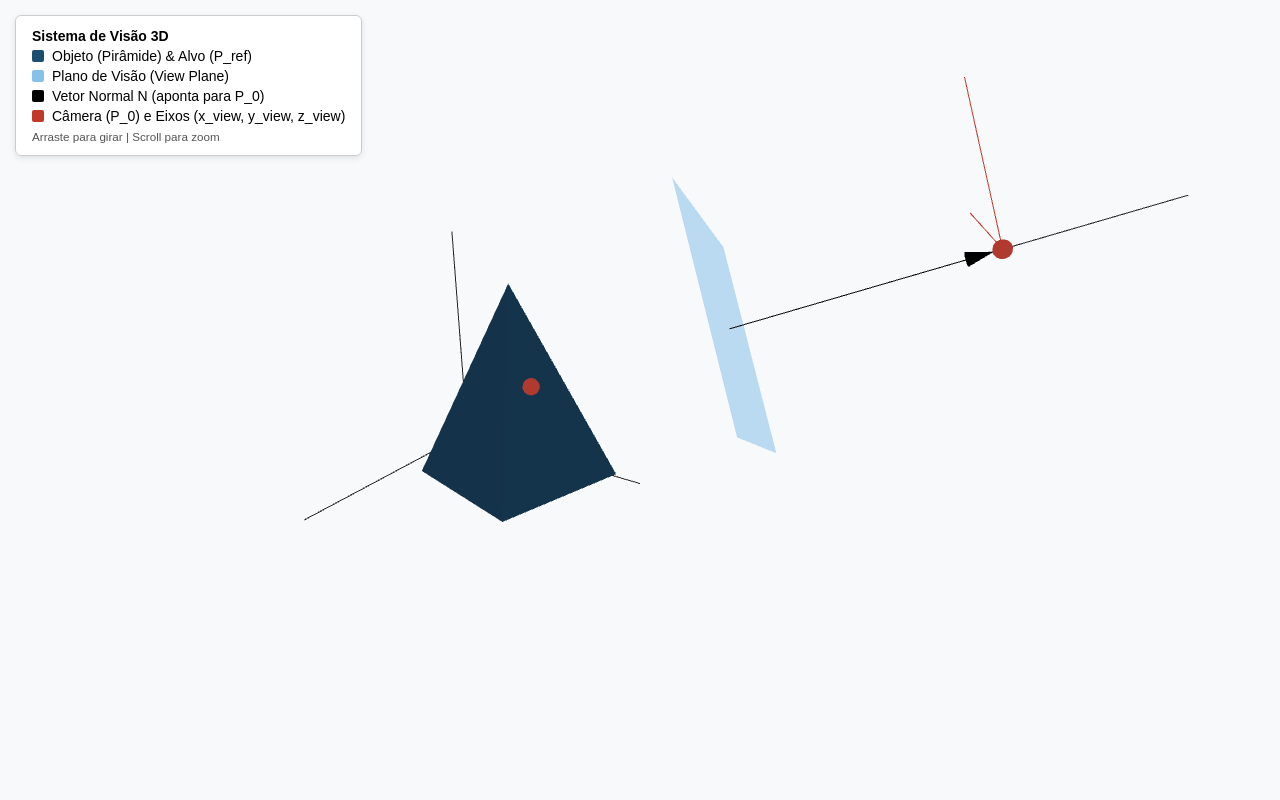
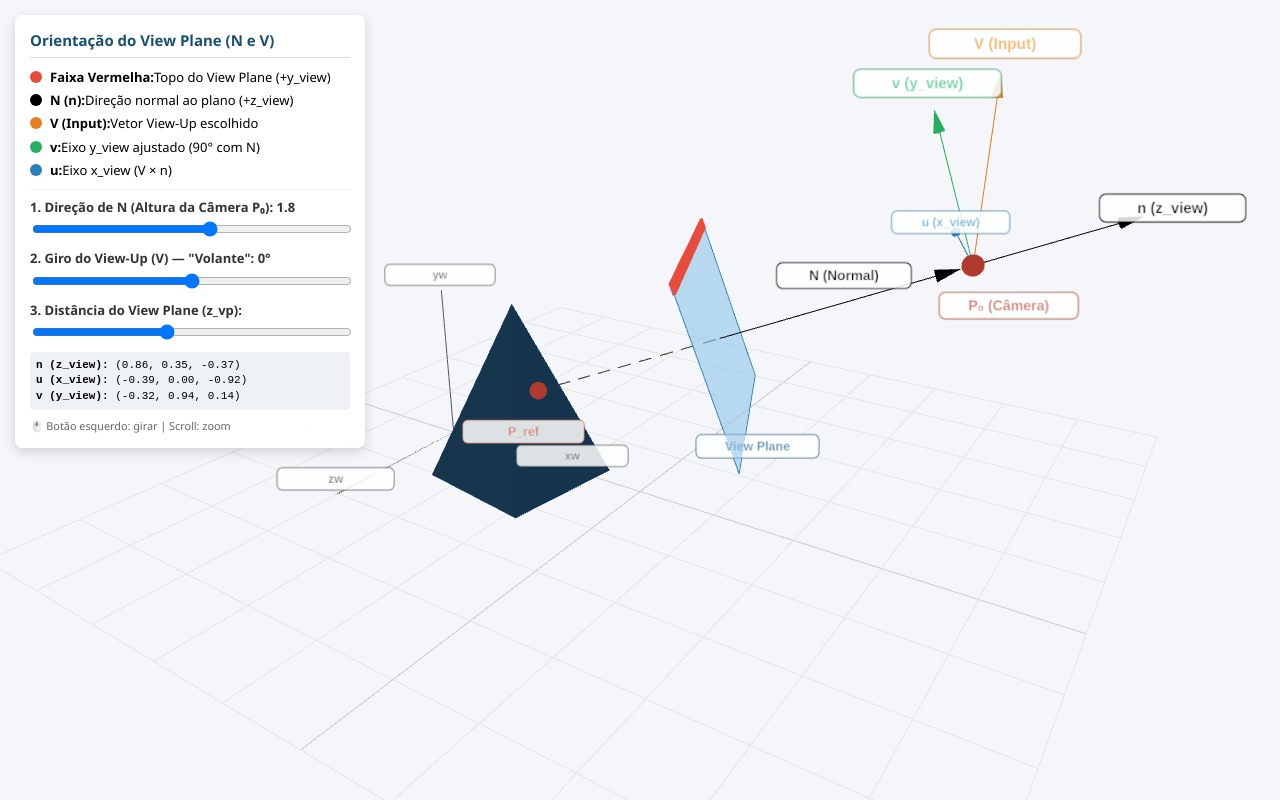
Before and after one commit to MarcosUeda42/Computacao-Grafica, a plain HTML site: page 3d.html in a window 1280 px wide. Drawn offline with nearby package versions, Linux system fonts and the light colour scheme; animation ran at ten frames a second.

Commit message:
Change: visão do plano 3d

```diff
--- a/3d.html
+++ b/3d.html
@@ -2,30 +2,48 @@
 <html lang="pt-BR">
 <head>
   <meta charset="UTF-8">
-  <title>Visualização 3D - Viewing Pipeline</title>
+  <title>Viewing 3D - View Plane orientado por N e V</title>
   <style>
-    body { margin: 0; overflow: hidden; background-color: #ffffff; font-family: sans-serif; }
-    #legenda {
-      position: absolute; top: 15px; left: 15px;
-      background: rgba(255, 255, 255, 0.9); padding: 12px 16px;
-      border: 1px solid #ccc; border-radius: 6px; font-size: 14px;
-      box-shadow: 0 2px 6px rgba(0,0,0,0.1);
+    body { margin: 0; overflow: hidden; background-color: #f4f6f9; font-family: 'Segoe UI', sans-serif; }
+    #painel {
+      position: absolute; top: 15px; left: 15px; width: 320px;
+      background: rgba(255, 255, 255, 0.95); padding: 15px;
+      border-radius: 8px; box-shadow: 0 4px 12px rgba(0,0,0,0.15);
+      font-size: 13px; line-height: 1.4;
     }
-    .item { margin: 4px 0; display: flex; align-items: center; }
-    .cor { width: 12px; height: 12px; display: inline-block; margin-right: 8px; border-radius: 2px; }
+    h3 { margin: 0 0 10px 0; font-size: 15px; color: #1b4f72; border-bottom: 1px solid #ddd; padding-bottom: 6px; }
+    .legenda-item { display: flex; align-items: center; margin-bottom: 5px; }
+    .dot { width: 12px; height: 12px; border-radius: 50%; margin-right: 8px; flex-shrink: 0; }
+    .controle { margin-top: 10px; padding-top: 8px; border-top: 1px solid #eee; }
+    label { display: block; font-weight: bold; margin-bottom: 3px; color: #333; }
+    input[type="range"] { width: 100%; }
+    .valores { font-family: monospace; background: #eef2f5; padding: 6px; border-radius: 4px; margin-top: 8px; font-size: 11px; }
   </style>
 </head>
 <body>
-  <div id="legenda">
-    <strong>Sistema de Visão 3D</strong>
-    <div class="item"><span class="cor" style="background:#1b4f72;"></span> Objeto (Pirâmide) &amp; Alvo (P_ref)</div>
-    <div class="item"><span class="cor" style="background:#85c1e9;"></span> Plano de Visão (View Plane)</div>
-    <div class="item"><span class="cor" style="background:#000000;"></span> Vetor Normal N (aponta para P_0)</div>
-    <div class="item"><span class="cor" style="background:#c0392b;"></span> Câmera (P_0) e Eixos (x_view, y_view, z_view)</div>
-    <small style="color:#555; display:block; margin-top:6px;">Arraste para girar | Scroll para zoom</small>
+  <div id="painel">
+    <h3>Orientação do View Plane (N e V)</h3>
+    <div class="legenda-item"><span class="dot" style="background:#e74c3c;"></span> <strong>Faixa Vermelha:</strong> Topo do View Plane (+y_view)</div>
+    <div class="legenda-item"><span class="dot" style="background:#000000;"></span> <strong>N (n):</strong> Direção normal ao plano (+z_view)</div>
+    <div class="legenda-item"><span class="dot" style="background:#e67e22;"></span> <strong>V (Input):</strong> Vetor View-Up escolhido</div>
+    <div class="legenda-item"><span class="dot" style="background:#27ae60;"></span> <strong>v:</strong> Eixo y_view ajustado (90° com N)</div>
+    <div class="legenda-item"><span class="dot" style="background:#2980b9;"></span> <strong>u:</strong> Eixo x_view (V × n)</div>
+
+    <div class="controle">
+      <label>1. Direção de N (Altura da Câmera P₀): <span id="val-n">1.8</span></label>
+      <input type="range" id="slider-n" min="-1.0" max="4.0" step="0.1" value="1.8">
+
+      <label style="margin-top:8px;">2. Giro do View-Up (V) — "Volante": <span id="val-v">0°</span></label>
+      <input type="range" id="slider-v" min="-180" max="180" value="0">
+
+      <label style="margin-top:8px;">3. Distância do View Plane (z_vp):</label>
+      <input type="range" id="slider-vp" min="0.2" max="0.8" step="0.05" value="0.45">
+    </div>
+
+    <div class="valores" id="vetores-txt"></div>
+    <small style="color:#666; display:block; margin-top:8px;">🖱️ Botão esquerdo: girar | Scroll: zoom</small>
   </div>
 
-  <!-- Importando Three.js e OrbitControls via CDN -->
   <script type="importmap">
     {
       "imports": {
@@ -39,12 +57,11 @@
     import * as THREE from 'three';
     import { OrbitControls } from 'three/addons/controls/OrbitControls.js';
 
-    // 1. Cena, Câmera do Observador e Renderizador
     const scene = new THREE.Scene();
-    scene.background = new THREE.Color(0xf8f9fa);
+    scene.background = new THREE.Color(0xf4f6f9);
 
     const camera = new THREE.PerspectiveCamera(45, window.innerWidth / window.innerHeight, 0.1, 100);
-    camera.position.set(5, 4, 8);
+    camera.position.set(5.5, 4.5, 8.5);
 
     const renderer = new THREE.WebGLRenderer({ antialias: true });
     renderer.setSize(window.innerWidth, window.innerHeight);
@@ -53,89 +70,184 @@
     const controls = new OrbitControls(camera, renderer.domElement);
     controls.enableDamping = true;
 
-    // Iluminação
-    scene.add(new THREE.AmbientLight(0xffffff, 0.7));
+    scene.add(new THREE.AmbientLight(0xffffff, 0.8));
     const dirLight = new THREE.DirectionalLight(0xffffff, 0.8);
     dirLight.position.set(5, 10, 7);
     scene.add(dirLight);
 
-    // 2. Sistema de Coordenadas do Mundo (xw, yw, zw)[cite: 16]
-    const worldOrigin = new THREE.Vector3(-2.5, -1, 0);
-    const axisLength = 2.5;
-    const blackMat = new THREE.LineBasicMaterial({ color: 0x222222 });
+    const grid = new THREE.GridHelper(10, 10, 0xcccccc, 0xe5e5e5);
+    grid.position.y = -1.2;
+    scene.add(grid);
 
-    function criarEixoMundo(dir, label) {
-      const pts = [worldOrigin, worldOrigin.clone().add(dir.clone().multiplyScalar(axisLength))];
-      const geom = new THREE.BufferGeometry().setFromPoints(pts);
-      scene.add(new THREE.Line(geom, blackMat));
+    function criarLabel(texto, corTexto = '#000000', bg = 'rgba(255,255,255,0.85)') {
+      const canvas = document.createElement('canvas');
+      const ctx = canvas.getContext('2d');
+      canvas.width = 256;
+      canvas.height = 64;
+      ctx.fillStyle = bg;
+      ctx.roundRect(10, 10, 236, 44, 10);
+      ctx.fill();
+      ctx.strokeStyle = corTexto;
+      ctx.lineWidth = 2;
+      ctx.stroke();
+      ctx.font = 'bold 24px sans-serif';
+      ctx.fillStyle = corTexto;
+      ctx.textAlign = 'center';
+      ctx.textBaseline = 'middle';
+      ctx.fillText(texto, 128, 33);
+
+      const texture = new THREE.CanvasTexture(canvas);
+      const sprite = new THREE.Sprite(new THREE.SpriteMaterial({ map: texture, depthTest: false }));
+      sprite.scale.set(1.5, 0.38, 1);
+      return sprite;
     }
-    criarEixoMundo(new THREE.Vector3(1, 0, 0), 'xw');
-    criarEixoMundo(new THREE.Vector3(0, 1, 0), 'yw');
-    criarEixoMundo(new THREE.Vector3(0, 0, 1), 'zw');
 
-    // 3. Pirâmide no Sistema do Mundo e Ponto de Referência (P_ref)[cite: 16]
-    const pyramidGeom = new THREE.ConeGeometry(1.1, 2.2, 4);
-    const pyramidMat = new THREE.MeshStandardMaterial({ color: 0x1b4f72, flatShading: true });
-    const pyramid = new THREE.Mesh(pyramidGeom, pyramidMat);
-    pyramid.position.set(-1.3, 0.1, 0.5);
-    pyramid.rotation.y = Math.PI / 6;
+    // Eixos do Mundo
+    const worldOrigin = new THREE.Vector3(-3, -1.2, 0);
+    [
+      { dir: new THREE.Vector3(1, 0, 0), nome: 'xw' },
+      { dir: new THREE.Vector3(0, 1, 0), nome: 'yw' },
+      { dir: new THREE.Vector3(0, 0, 1), nome: 'zw' }
+    ].forEach(e => {
+      const fim = worldOrigin.clone().add(e.dir.multiplyScalar(2));
+      scene.add(new THREE.Line(new THREE.BufferGeometry().setFromPoints([worldOrigin, fim]), new THREE.LineBasicMaterial({ color: 0x555555 })));
+      const lbl = criarLabel(e.nome, '#444444');
+      lbl.position.copy(fim).add(new THREE.Vector3(0, 0.2, 0));
+      scene.add(lbl);
+    });
+
+    // Pirâmide e Ponto Alvo P_ref
+    const pyramid = new THREE.Mesh(
+      new THREE.ConeGeometry(1.1, 2.2, 4),
+      new THREE.MeshStandardMaterial({ color: 0x1b4f72, flatShading: true })
+    );
+    pyramid.position.set(-1.5, -0.1, 0.4);
+    pyramid.rotation.y = Math.PI / 5;
     scene.add(pyramid);
 
-    // Ponto P_ref na face da pirâmide[cite: 16]
-    const P_ref = new THREE.Vector3(-0.9, 0.2, 0.7);
-    const dotGeom = new THREE.SphereGeometry(0.09, 16, 16);
-    const redMat = new THREE.MeshBasicMaterial({ color: 0xb03a2e });
-    const pRefMesh = new THREE.Mesh(dotGeom, redMat);
-    pRefMesh.position.copy(P_ref);
-    scene.add(pRefMesh);
+    const P_ref = new THREE.Vector3(-1.0, 0.1, 0.6);
+    const esferaRef = new THREE.Mesh(new THREE.SphereGeometry(0.1), new THREE.MeshBasicMaterial({ color: 0xb03a2e }));
+    esferaRef.position.copy(P_ref);
+    scene.add(esferaRef);
 
-    // 4. Posição da Câmera Virtual (P0) e Vetor Normal (N)[cite: 16]
+    const lblPref = criarLabel('P_ref', '#b03a2e');
+    lblPref.position.copy(P_ref).add(new THREE.Vector3(0, -0.4, 0.3));
+    scene.add(lblPref);
+
+    // Câmera P0
     const P0 = new THREE.Vector3(3.2, 1.8, -1.2);
-    const p0Mesh = new THREE.Mesh(dotGeom, redMat);
-    p0Mesh.position.copy(P0);
-    scene.add(p0Mesh);
+    const esferaP0 = new THREE.Mesh(new THREE.SphereGeometry(0.11), new THREE.MeshBasicMaterial({ color: 0xb03a2e }));
+    scene.add(esferaP0);
+    const lblP0 = criarLabel('P₀ (Câmera)', '#b03a2e');
+    scene.add(lblP0);
 
-    // Vetor N = P0 - P_ref (aponta do alvo para a câmera)[cite: 16]
-    const N_vec = new THREE.Vector3().subVectors(P0, P_ref);
-    const n_unit = N_vec.clone().normalize();
+    const grupoVisao = new THREE.Group();
+    scene.add(grupoVisao);
 
-    // 5. Plano de Visão (View Plane) perpendicular a N
-    const viewPlanePos = P_ref.clone().lerp(P0, 0.45); // Posicionado entre P_ref e P0
-    const planeGeom = new THREE.PlaneGeometry(2.4, 2.4);
-    const planeMat = new THREE.MeshBasicMaterial({
-      color: 0x85c1e9,
-      transparent: true,
-      opacity: 0.55,
-      side: THREE.DoubleSide
-    });
-    const viewPlane = new THREE.Mesh(planeGeom, planeMat);
-    viewPlane.position.copy(viewPlanePos);
-    // Alinha a normal do plano (+Z local) com o vetor n_unit
-    viewPlane.quaternion.setFromUnitVectors(new THREE.Vector3(0, 0, 1), n_unit);
-    scene.add(viewPlane);
+    // View Plane com faixa vermelha no topo (+Y local do plano) para visualizar a rotação de V
+    const viewPlane = new THREE.Mesh(
+      new THREE.PlaneGeometry(2.6, 2.0),
+      new THREE.MeshBasicMaterial({ color: 0x85c1e9, transparent: true, opacity: 0.55, side: THREE.DoubleSide })
+    );
+    const bordaPlano = new THREE.LineSegments(
+      new THREE.EdgesGeometry(viewPlane.geometry),
+      new THREE.LineBasicMaterial({ color: 0x2980b9 })
+    );
+    const faixaTopo = new THREE.Mesh(
+      new THREE.BoxGeometry(2.6, 0.12, 0.03),
+      new THREE.MeshBasicMaterial({ color: 0xe74c3c })
+    );
+    faixaTopo.position.set(0, 1.0, 0); // Fica sempre no topo (+v) do View Plane
+    viewPlane.add(bordaPlano, faixaTopo);
+    grupoVisao.add(viewPlane);
 
-    // Seta do Vetor Normal N saindo do View Plane até P0
-    const distPlaneToP0 = viewPlanePos.distanceTo(P0);
-    const arrowN = new THREE.ArrowHelper(n_unit, viewPlanePos, distPlaneToP0 - 0.08, 0x000000, 0.25, 0.15);
-    scene.add(arrowN);
+    const lblVP = criarLabel('View Plane', '#1b4f72');
+    const lblN = criarLabel('N (Normal)', '#000000');
+    const lblV_in = criarLabel('V (Input)', '#e67e22');
+    const lbl_v = criarLabel('v (y_view)', '#27ae60');
+    const lbl_u = criarLabel('u (x_view)', '#2980b9');
+    const lbl_n = criarLabel('n (z_view)', '#000000');
+    grupoVisao.add(lblVP, lblN, lblV_in, lbl_v, lbl_u, lbl_n);
 
-    // 6. Sistema de Coordenadas da Câmera (u, v, n) em P0
-    const V_up = new THREE.Vector3(0, 1, 0);
-    const u_unit = new THREE.Vector3().crossVectors(V_up, n_unit).normalize(); // x_view[cite: 20]
-    const v_unit = new THREE.Vector3().crossVectors(n_unit, u_unit).normalize(); // y_view[cite: 20]
+    let setas = [];
 
-    function desenharEixoCamera(direcao, cor) {
-      const fim = P0.clone().add(direcao.clone().multiplyScalar(1.6));
-      const geom = new THREE.BufferGeometry().setFromPoints([P0, fim]);
-      const mat = new THREE.LineBasicMaterial({ color: cor });
-      scene.add(new THREE.Line(geom, mat));
+    function atualizarCena() {
+      setas.forEach(s => grupoVisao.remove(s));
+      setas = [];
+
+      const alturaP0 = parseFloat(document.getElementById('slider-n').value);
+      const giroGraus = parseFloat(document.getElementById('slider-v').value);
+      const fatorVP = parseFloat(document.getElementById('slider-vp').value);
+
+      document.getElementById('val-n').innerText = alturaP0.toFixed(1);
+      document.getElementById('val-v').innerText = giroGraus + '°';
+
+      // Atualiza posição de P0 (o que muda a direção de N = P0 - P_ref)
+      P0.y = alturaP0;
+      esferaP0.position.copy(P0);
+      lblP0.position.copy(P0).add(new THREE.Vector3(0.4, -0.35, 0));
+
+      // 1. Vetor Normal n (+z_view)
+      const N = new THREE.Vector3().subVectors(P0, P_ref);
+      const n = N.clone().normalize();
+
+      // 2. Vetor View-Up V girado em torno do eixo n
+      const baseUp = new THREE.Vector3(0, 1, 0);
+      const V_input = baseUp.clone().applyAxisAngle(n, THREE.MathUtils.degToRad(giroGraus));
+
+      // 3. Base ortonormal u, v, n (Slide 19)
+      const u = new THREE.Vector3().crossVectors(V_input, n).normalize();
+      const v = new THREE.Vector3().crossVectors(n, u).normalize();
+
+      // 4. Orienta o View Plane usando a base completa (u = X, v = Y, n = Z)
+      const posVP = P_ref.clone().lerp(P0, fatorVP);
+      viewPlane.position.copy(posVP);
+      const matrizRotacao = new THREE.Matrix4().makeBasis(u, v, n);
+      viewPlane.quaternion.setFromRotationMatrix(matrizRotacao);
+
+      lblVP.position.copy(posVP).add(v.clone().multiplyScalar(-1.35));
+
+      // Linha tracejada da direção de visão
+      const lineVisao = new THREE.Line(
+        new THREE.BufferGeometry().setFromPoints([P_ref, posVP]),
+        new THREE.LineDashedMaterial({ color: 0x333333, dashSize: 0.15, gapSize: 0.1 })
+      );
+      lineVisao.computeLineDistances();
+      grupoVisao.add(lineVisao);
+      setas.push(lineVisao);
+
+      // Seta N (do plano até P0)
+      const dist = posVP.distanceTo(P0);
+      const arrowN = new THREE.ArrowHelper(n, posVP, Math.max(0.2, dist - 0.12), 0x000000, 0.25, 0.14);
+      lblN.position.copy(posVP).lerp(P0, 0.5).add(new THREE.Vector3(0, 0.3, 0));
+
+      // Setas dos eixos em P0
+      const tam = 1.6;
+      const arrowV_in = new THREE.ArrowHelper(V_input, P0, tam * 1.15, 0xe67e22, 0.22, 0.12);
+      const arrow_v = new THREE.ArrowHelper(v, P0, tam, 0x27ae60, 0.22, 0.12);
+      const arrow_u = new THREE.ArrowHelper(u, P0, tam, 0x2980b9, 0.22, 0.12);
+      const arrow_n = new THREE.ArrowHelper(n, P0, tam, 0x000000, 0.22, 0.12);
+
+      lblV_in.position.copy(P0).add(V_input.clone().multiplyScalar(tam * 1.15 + 0.25));
+      lbl_v.position.copy(P0).add(v.clone().multiplyScalar(tam + 0.25));
+      lbl_u.position.copy(P0).add(u.clone().multiplyScalar(tam + 0.25));
+      lbl_n.position.copy(P0).add(n.clone().multiplyScalar(tam + 0.25));
+
+      grupoVisao.add(arrowN, arrowV_in, arrow_v, arrow_u, arrow_n);
+      setas.push(arrowN, arrowV_in, arrow_v, arrow_u, arrow_n);
+
+      document.getElementById('vetores-txt').innerHTML = `
+        <strong>n (z_view):</strong> (${n.x.toFixed(2)}, ${n.y.toFixed(2)}, ${n.z.toFixed(2)})<br>
+        <strong>u (x_view):</strong> (${u.x.toFixed(2)}, ${u.y.toFixed(2)}, ${u.z.toFixed(2)})<br>
+        <strong>v (y_view):</strong> (${v.x.toFixed(2)}, ${v.y.toFixed(2)}, ${v.z.toFixed(2)})
+      `;
     }
 
-    desenharEixoCamera(u_unit, 0xc0392b); // x_view
-    desenharEixoCamera(v_unit, 0xc0392b); // y_view
-    desenharEixoCamera(n_unit, 0x222222); // z_view (continuação de N)
+    document.getElementById('slider-n').addEventListener('input', atualizarCena);
+    document.getElementById('slider-v').addEventListener('input', atualizarCena);
+    document.getElementById('slider-vp').addEventListener('input', atualizarCena);
+    atualizarCena();
 
-    // Responsividade e Loop de Renderização
     window.addEventListener('resize', () => {
       camera.aspect = window.innerWidth / window.innerHeight;
       camera.updateProjectionMatrix();
```
